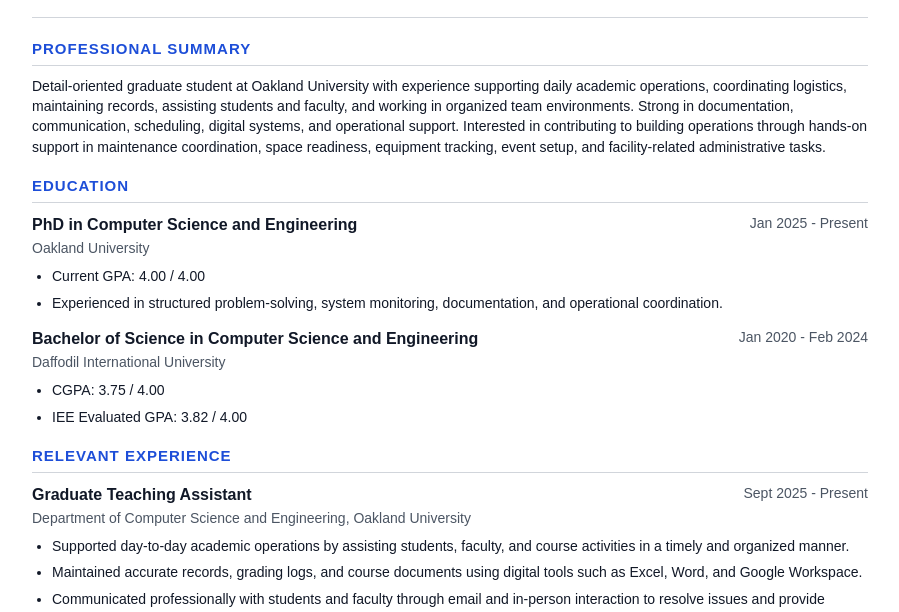
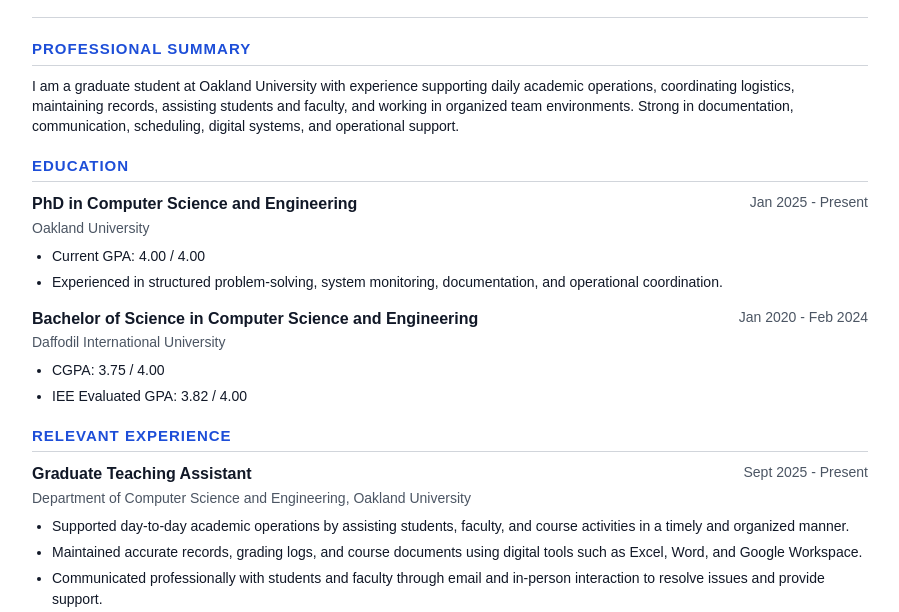
Before and after one commit to Shazzad-Shaon3404/shaon-job, a plain HTML site: page index.html in a window 1280 px wide. Shown: the part 159-771 px from the top of the page, without its empty margins (190-1089 px from the left). Drawn offline with Linux system fonts and the light colour scheme.

Commit message:
Update index.html

```diff
--- a/index.html
+++ b/index.html
@@ -184,11 +184,9 @@
     <section>
       <h2>Professional Summary</h2>
       <p>
-        Detail-oriented graduate student at Oakland University with experience supporting daily academic operations,
+       I am a graduate student at Oakland University with experience supporting daily academic operations,
         coordinating logistics, maintaining records, assisting students and faculty, and working in organized team environments.
-        Strong in documentation, communication, scheduling, digital systems, and operational support. Interested in contributing
-        to building operations through hands-on support in maintenance coordination, space readiness, equipment tracking,
-        event setup, and facility-related administrative tasks.
+        Strong in documentation, communication, scheduling, digital systems, and operational support.
       </p>
     </section>
 
```
